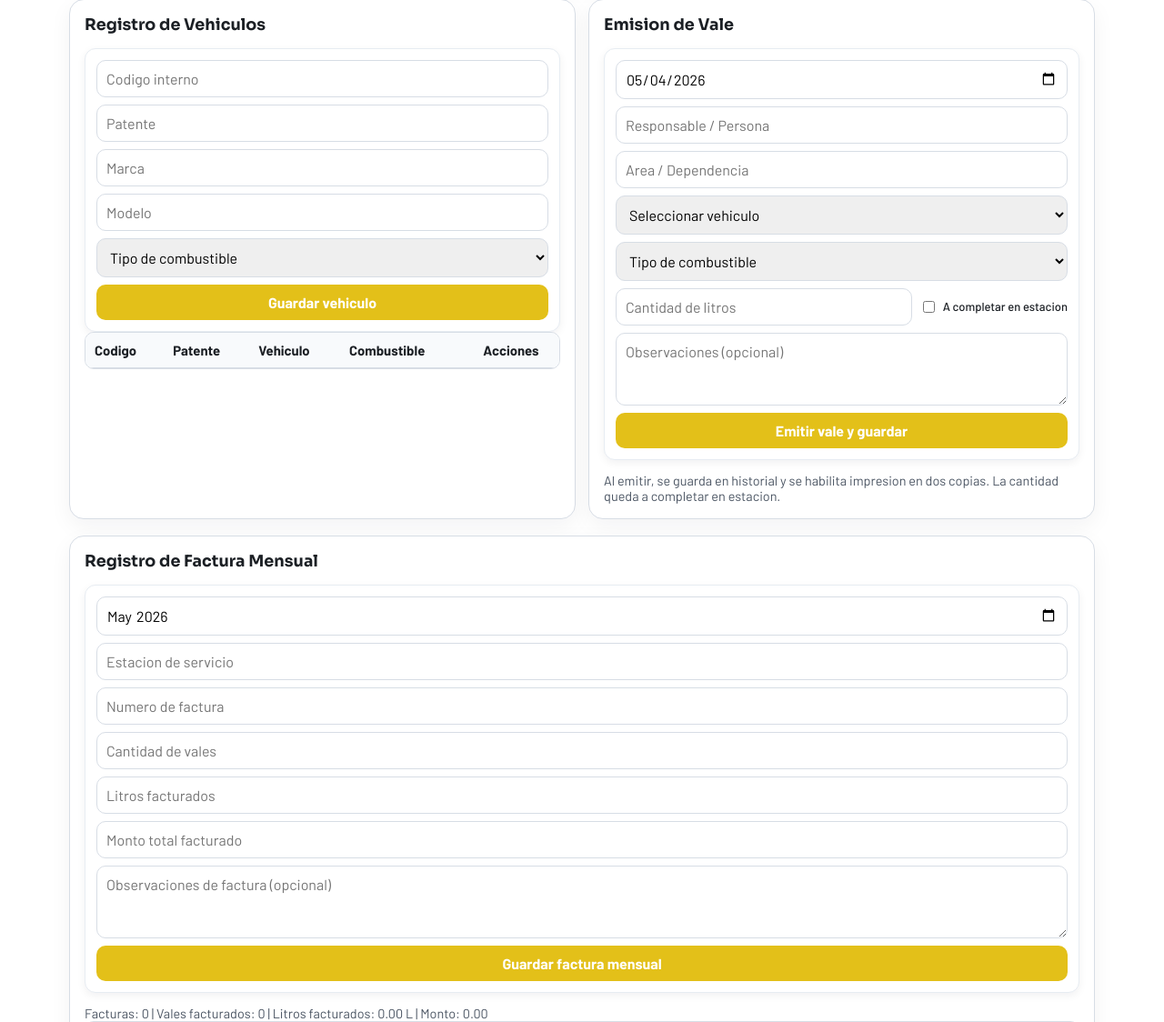
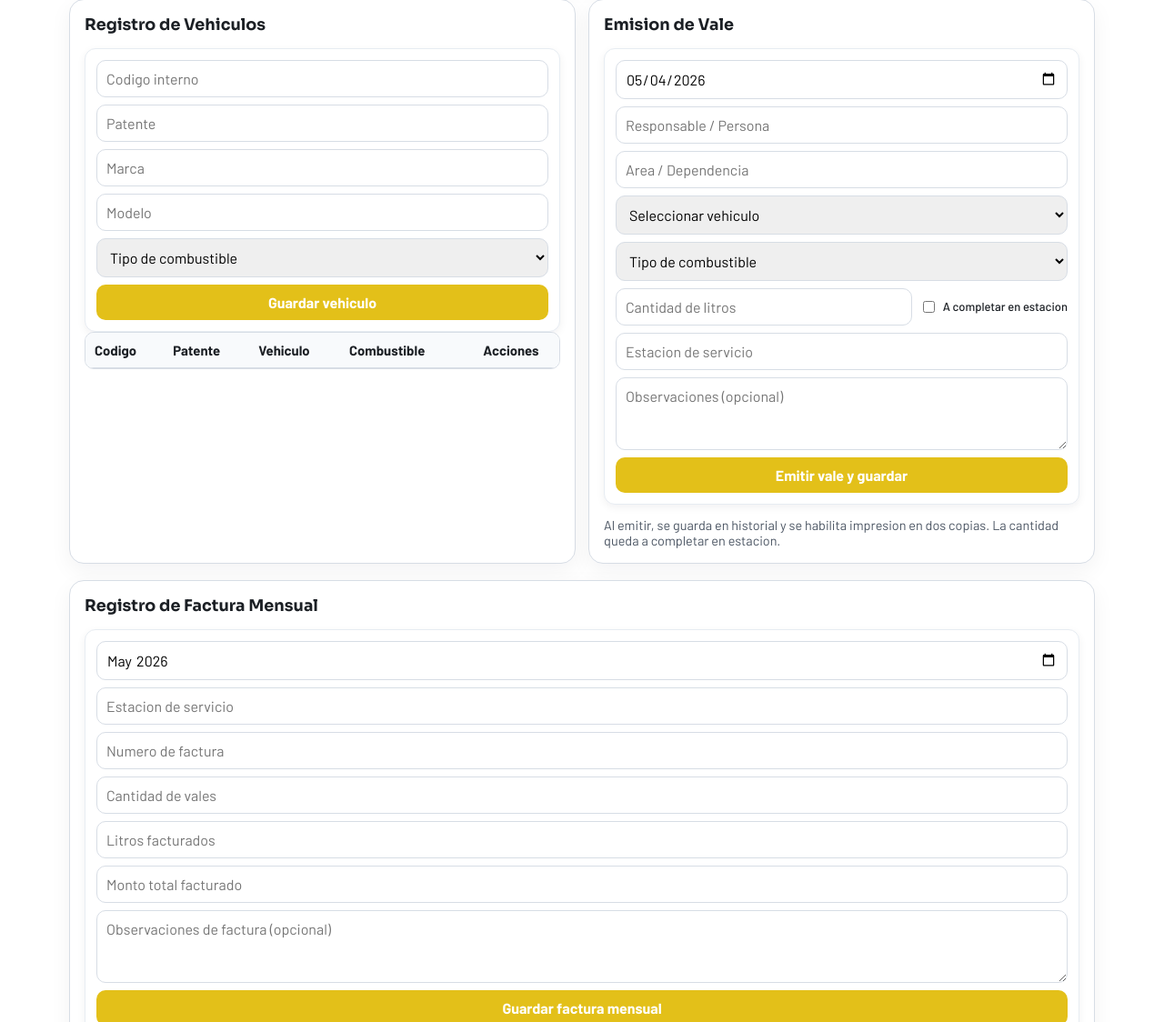
Before and after one commit to santiagonisi/Combustible, a FastAPI app: page / in a window 1280 px wide. Shown: the part 295-1419 px from the top of the page at 91% size. Run offline with FastAPI, Linux system fonts and the light colour scheme; data that the repository does not hold is empty.

Commit message:
agregar campo estacion faltante en formulario de vale

```diff
--- a/src/web/templates/index.html
+++ b/src/web/templates/index.html
@@ -87,6 +87,7 @@
                         <input type="checkbox" id="litersCompletarCheck" style="width:auto; padding:0; cursor:pointer;"> A completar en estacion
                     </label>
                 </div>
+                <input name="station" placeholder="Estacion de servicio" required>
                 <textarea name="notes" placeholder="Observaciones (opcional)"></textarea>
                 <button type="submit">Emitir vale y guardar</button>
             </form>
```
